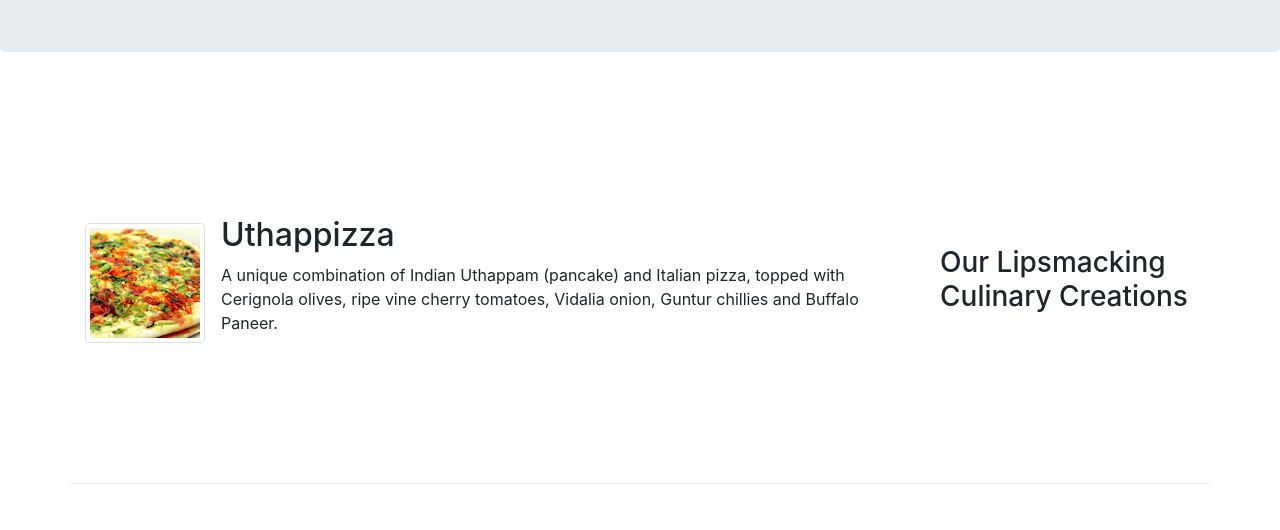
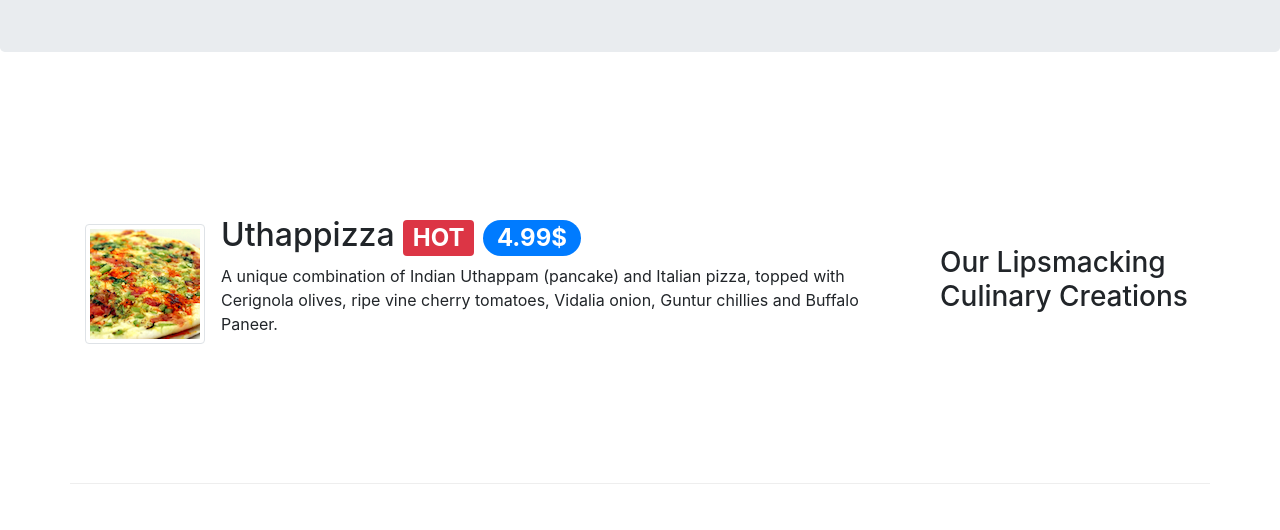
Before and after one commit to Abdelmounaim21/conFusion, a website: page index.html in a window 1280 px wide. Shown: the part 270-800 px from the top of the page. Drawn offline with nearby package versions, Linux system fonts and the light colour scheme.

Commit message:
alerting users

```diff
--- a/index.html
+++ b/index.html
@@ -61,7 +61,7 @@
                 <img class="d-flex mr-3 img-thumbnail align-self-center"
                         src="img/uthappizza.png" alt="Uthappizza">
                 <div class="media-body">
-                    <h2 class="mt-0">Uthappizza</h2>
+                    <h2 class="media-heading">Uthappizza <span class="badge badge-danger">HOT </span> <span class="badge badge-pill badge-primary" >  4.99$</span> </h2>
                     <p class="d-none d-sm-block">A unique combination of Indian Uthappam (pancake) and
                         Italian pizza, topped with Cerignola olives, ripe vine
                         cherry tomatoes, Vidalia onion, Guntur chillies and
```
